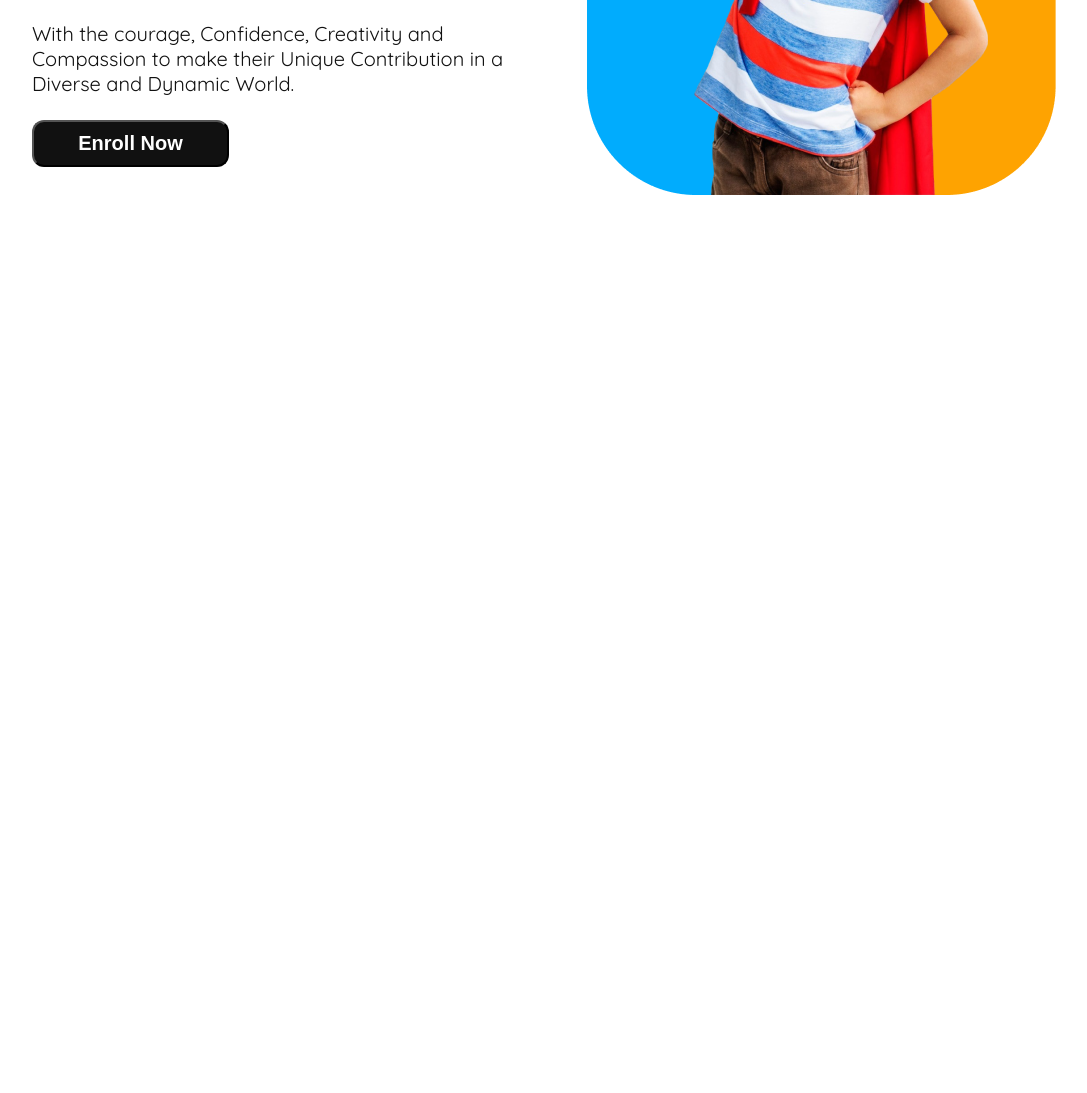
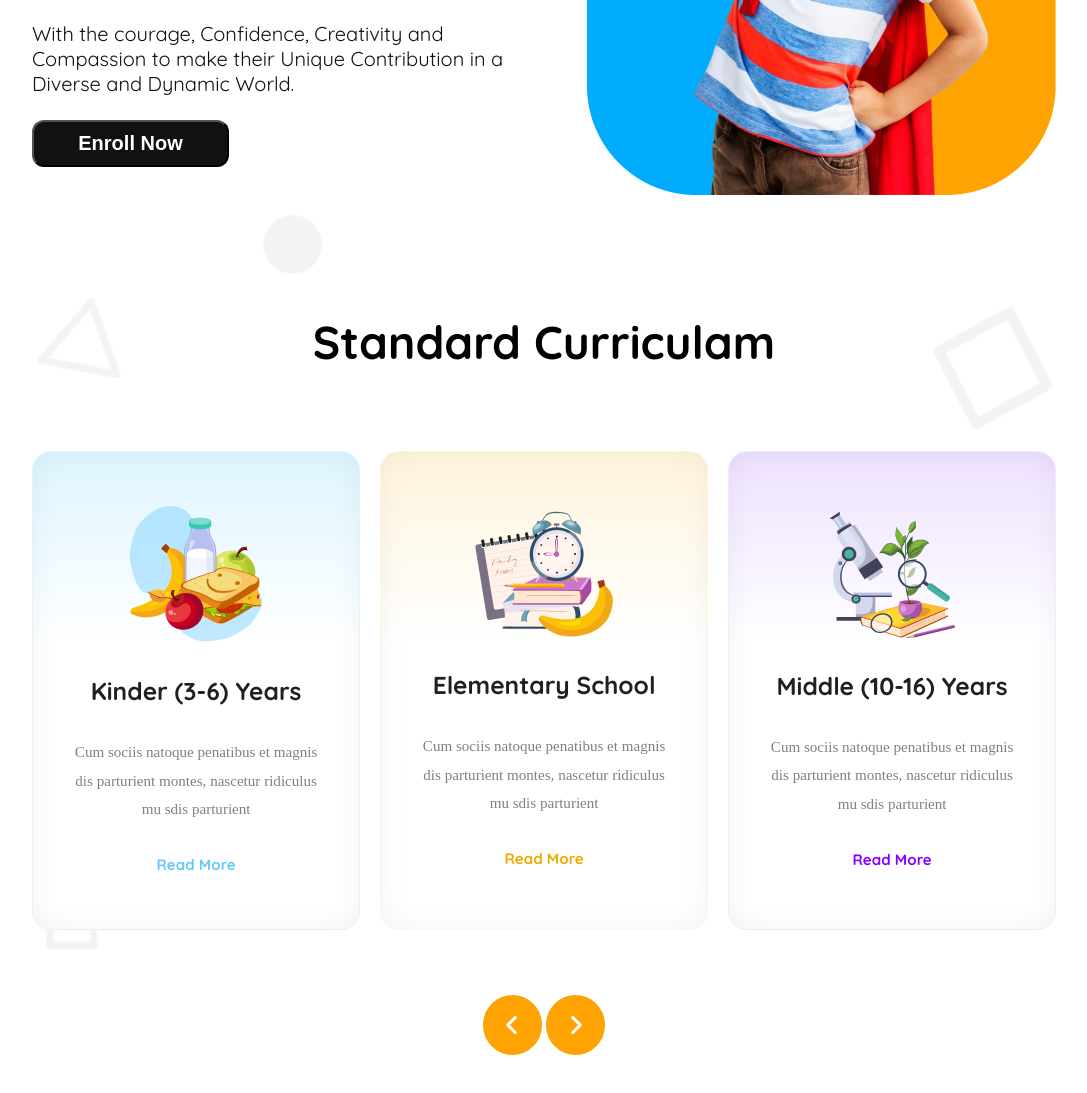
Before and after one commit to nitaisutradhar/school-assignment, a plain HTML site: page index.html in a window 1280 px wide. Shown: the part 503-1596 px from the top of the page, without its empty margins (96-1183 px from the left). Before the commit the page ends 800 px from the top, so only its background shows below. Drawn offline with Linux system fonts and the light colour scheme.

Commit message:
completed standard curriculum with responsiveness

```diff
--- a/index.html
+++ b/index.html
@@ -10,7 +10,7 @@
 <body class="quicksand-normal">
     <header>
         <!-- Navbar Section -->
-        <div class="navbar d-flex">
+        <div class="navbar w-80 d-flex">
             <div class="nav-brand d-flex">
                 <img class="nav-logo" src="assets/logo.png" alt="School Bag Logo">
                 <h1 class="nav-title">SCHOOL</h1>
@@ -26,7 +26,7 @@
         </div>
         <hr class="nav-hr">
         <!-- Banner Section -->
-        <div class="banner-section d-flex">
+        <div class="banner-section d-flex w-80">
             <div class="b-container">
                 <h1 class="b-title"><span>Empowering</span><br>
                     students from small<br> age <span>towards vision</span></h1>
@@ -37,7 +37,42 @@
         </div>
     </header>
     <main>
-
+        <!-- Curriculam Section -->
+         <section class="curriculum">
+            <div class="c-container w-80">
+                <h1 class="c-title">Standard Curriculam</h1>
+                <div class="c-cards d-flex">
+                    <div class="c-card-item c-card-1">
+                        <img src="assets/kinder.png" alt="">
+                        <h1 class="c-card-title">Kinder (3-6) Years</h1>
+                        <p class="c-card-desc">Cum sociis natoque penatibus et magnis
+                            dis parturient montes, nascetur ridiculus
+                            mu sdis parturient</p>
+                            <a class="read-link1" href="http://">Read More</a>
+                    </div>
+                    <div class="c-card-item c-card-2">
+                        <img src="assets/elementary.png" alt="">
+                        <h1 class="c-card-title">Elementary School</h1>
+                        <p class="c-card-desc">Cum sociis natoque penatibus et magnis
+                            dis parturient montes, nascetur ridiculus
+                            mu sdis parturient</p>
+                            <a class="read-link2" href="http://">Read More</a>
+                    </div>
+                    <div class="c-card-item c-card-3">
+                        <img src="assets/middle.png" alt="">
+                        <h1 class="c-card-title">Middle (10-16) Years</h1>
+                        <p class="c-card-desc">Cum sociis natoque penatibus et magnis
+                            dis parturient montes, nascetur ridiculus
+                            mu sdis parturient</p>
+                            <a class="read-link3" href="http://">Read More</a>
+                    </div>
+                </div>
+                <div class="slider-icon">
+                    <span class="left-icon"><i class="fa-solid fa-angle-left"></i></span>
+                    <span class="right-icon"><i class="fa-solid fa-angle-right"></i></span>
+                </div>
+            </div>
+         </section>
     </main>
     <footer>
 
--- a/styles/style.css
+++ b/styles/style.css
@@ -12,11 +12,14 @@
 .d-flex{
     display: flex;
 }
+.w-80{
+  margin: 0 auto;
+  align-items: center;
+  width: 80%;
+}
   /* header styles */
 .navbar,.banner-section{
-    width: 80%;
     margin: 20px auto;
-    align-items: center;
     justify-content: space-between;
     gap: 10px;
 }
@@ -107,10 +110,98 @@
   font-size: 20px;
   font-weight: 700;
 }
+/* Curriculum Section Styles */
+.curriculum{
+  padding: 60px 0;
+  background-image: url(../assets/bg.png);
+  background-position: center;
+  background-size: cover;
+}
+.c-cards{
+  margin: 80px 0;
+  gap: 20px;
+  align-items: center;
+}
+.c-title{
+  color: #000;
+  font-size: 46px;
+  text-align: center;
+}
+.c-card-item{
+  display: flex;
+  width: 286px;
+  height: 370px;
+  padding: 52.819px 40.668px 53.762px 40.878px;
+  flex-direction: column;
+  justify-content: center;
+  align-items: center;
+  gap: 32.069px;
+  border-radius: 18.864px;
+  box-shadow: 0px 0px 28.296px 0.943px rgba(0, 0, 0, 0.05) inset;
+}
+.c-card-1{
+  border: 0.943px solid #DEF5FF;
+  background: linear-gradient(180deg, #DEF5FF 0%, rgba(255, 255, 255, 0.00) 40%), #FFF;
+}
+.c-card-2{
+  border: 0.943px solid #FFF4DC;
+  background: linear-gradient(180deg, #FFF4DC 0%, rgba(255, 255, 255, 0.00) 40%), #FFF;
+}
+.c-card-3{
+  border: 0.943px solid #F2E8FF;
+  background: linear-gradient(180deg, #EEE1FF 0%, rgba(255, 255, 255, 0.00) 40%), #FFF;
+}
+.c-card-item a{
+  font-size: 15.091px;
+  font-weight: 700;
+  text-decoration: none;
+}
+.read-link1{
+  color: #64C8FF;
+}
+.read-link2{
+  color: #F0AA00;
+}
+.read-link3{
+  color: #8700FF;
+}
+.c-card-title{
+  color: #202020;
+  font-size: 24.523px;
+  margin: 0;
+}
+.c-card-desc{
+  color: #808080;
+  font-family: Raleway;
+  text-align: center;
+  font-size: 15.091px;
+  font-weight: 500;
+  line-height: 28.296px; /* 187.5% */
+  margin: 0;
+}
+.slider-icon{
+  text-align: center;
+  margin: 80px 0 60px 0;
+}
+.left-icon,.right-icon{
+  height: 60px;
+  width: 60px;
+  padding: 15px 22px;
+  border-radius: 30px;
+  background-color: #FEA301;
+  color: #FFF;
+  font-size: 24px;
+  font-weight: 900;
+  text-align: center;
+}
   /* Mobile Device Responsive */
   @media screen and (max-width: 576px) {
     .navbar-nav, .nav-btn, .nav-title{
         display: none;
+    }
+    .nav-logo{
+      width: 46px;
+      height: 46px;
     }
     .navicon-bars{
         display: initial;
@@ -126,4 +217,34 @@
       .b-container{
         text-align: center;
       }
+
+      .b-title{
+        font-size: 32px;
+      }
+      .b-desc{
+        font-size: 14px;
+      }
+      .enroll-btn{
+        max-width: 147px;
+        padding: 6px 24px;
+        border-radius: 8px;
+        background-color: #111;
+        color: #FFF;
+        font-size: 16px;
+      }
+      /* Standard Curriculum Styles */
+
+      .c-cards{
+        flex-direction: column;
+      }
+      .c-title{
+        font-size: 26px;
+      }
+      .c-card-item{
+        padding: 36px 28px;
+        width: 100%;
+      }
+      .slider-icon{
+        display: none;
+      }
   }
```
